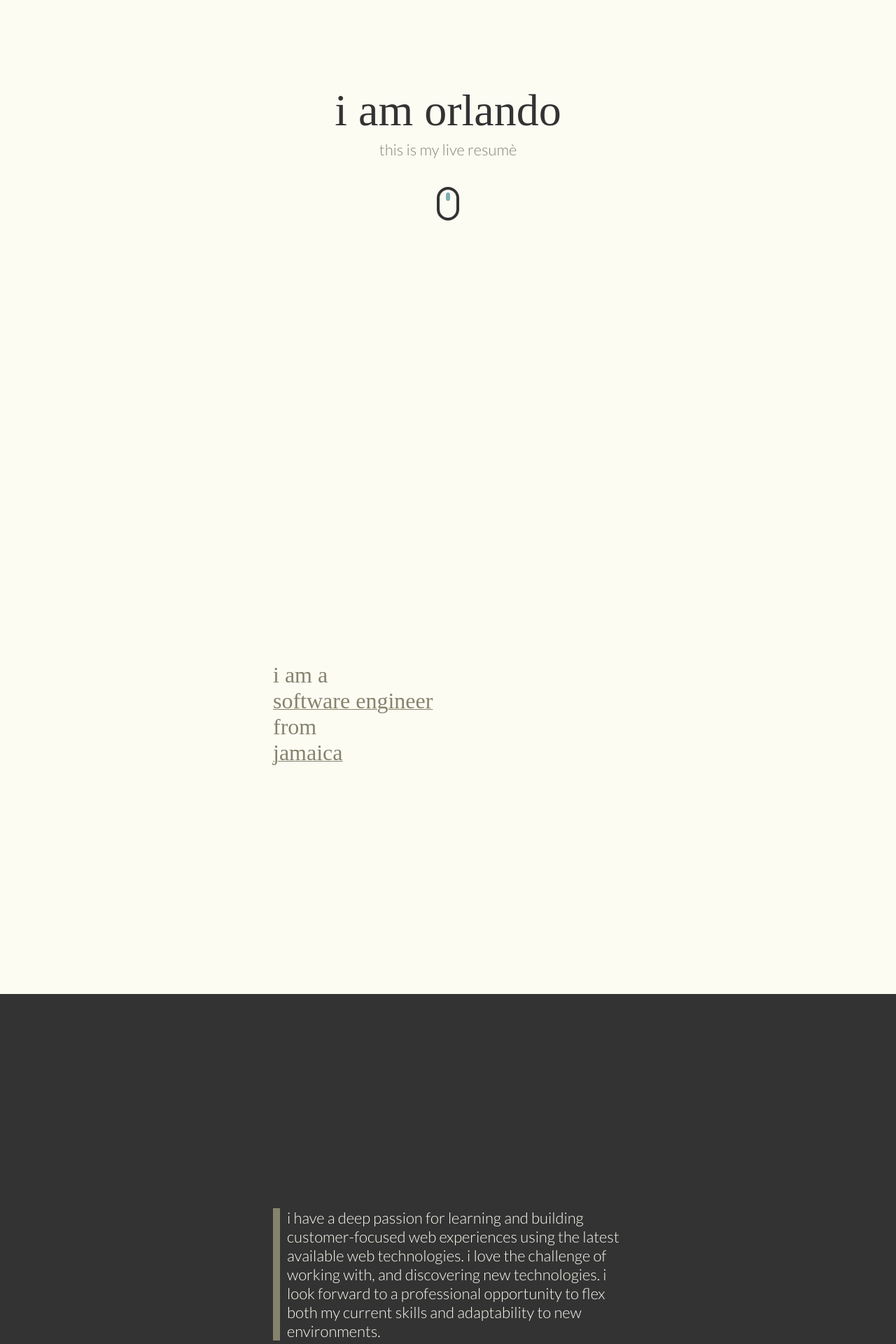
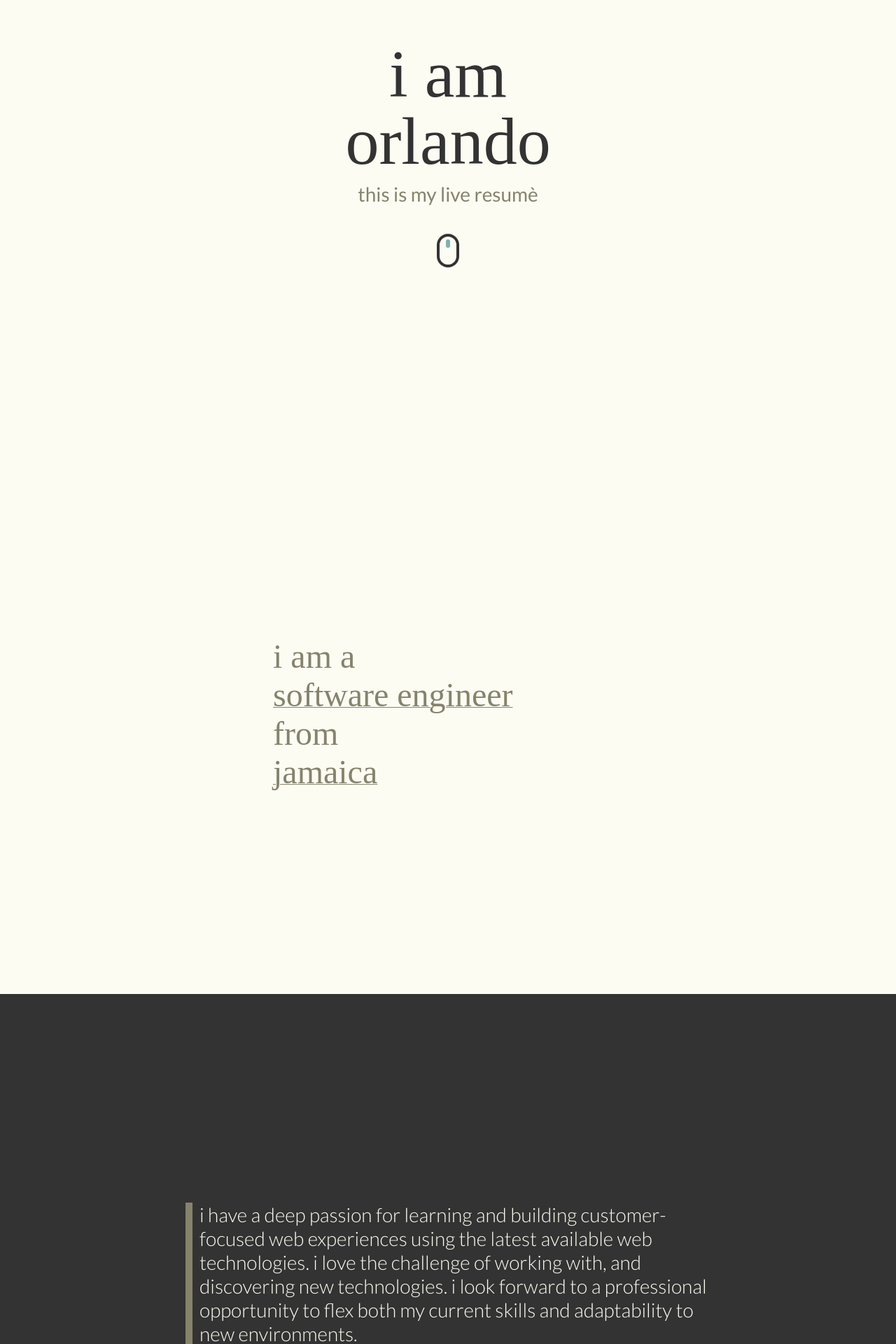
Before and after one commit to 0rland0Wats0n/orlandowatson.me, a React (Create React App) app: page / in a window 1280 px wide. Shown: the part 180-2100 px from the top of the page at 70% size. Built offline with nearby package versions, Linux system fonts and the light colour scheme; a web font is replaced by a local one.

Commit message:
add media queries

```diff
--- a/src/containers/Introduction.tsx
+++ b/src/containers/Introduction.tsx
@@ -16,8 +16,9 @@ const Introduction = () => {
         visibility={isInView ? 'visible' : 'hidden'}
         enterActive='animate__fadeInUp'
         exitActive='animate__fadeOut'
+        className='ff--paragraph fw--light'
       >
-        <Text quote>{introduction}</Text>
+        <Text size='above-average' quote>{introduction}</Text>
       </AnimatedElement>
     </section>
   )
--- a/src/containers/Landing.tsx
+++ b/src/containers/Landing.tsx
@@ -18,7 +18,7 @@ const Landing = () => {
         visibility={isInView ? 'visible' : 'hidden'}
         enterActive='animate__fadeInUp'
         exitActive='animate__fadeOutUp'
-        className="name"
+        className="Name"
       >
         <Text size='xlarge'>i am {name}</Text>
       </AnimatedElement>
@@ -27,9 +27,9 @@ const Landing = () => {
         visibility={isInView ? 'visible' : 'hidden'}
         enterActive='animate__fadeInUp'
         exitActive='animate__fadeOutUp'
-        className='intro color--brown'
+        className='intro color--brown ff--paragraph'
       >
-        <Text>this is my live resumè</Text>
+        <Text size='above-average'>this is my live resumè</Text>
       </AnimatedElement>
       <AnimatedElement
         timeout={1250}
--- a/src/styles/modules/Contacts.module.scss
+++ b/src/styles/modules/Contacts.module.scss
@@ -12,7 +12,7 @@
   color: colors.$color-off-white;
 
   .Heading {
-    padding: 3rem 3rem 0;
+    padding: 6rem 3rem 3rem;
     width: 56rem;
     max-width: 100%;
   }
--- a/src/styles/modules/Education.module.scss
+++ b/src/styles/modules/Education.module.scss
@@ -1,7 +1,7 @@
 .Education {
   width: 100%;
   height: 100vh;
-  padding: 3rem;
+  padding: 6rem 3rem;
   display: flex;
   flex-direction: column;
   justify-content: center;
--- a/src/styles/modules/ExperienceContainer.module.scss
+++ b/src/styles/modules/ExperienceContainer.module.scss
@@ -10,10 +10,14 @@
   background-color: colors.$color-brown;
 
   .Heading {
-    padding: 3rem 3rem 0;
+    padding: 6rem 3rem 0;
     color: colors.$color-off-white;
     width: 56rem;
     max-width: 100%;
+
+    @media screen and (min-width: 800px) {
+      width: 75rem;
+    }
   }
 
   .ExperienceItem {
@@ -21,7 +25,7 @@
     flex-direction: column;
     justify-content: center;
     align-items: center;
-    padding: 3rem;
+    padding: 6rem 3rem;
     width: 100%;
 
     & > section ,
@@ -29,6 +33,10 @@
       display: block;
       width: 50rem;
       max-width: 100%;
+
+      @media screen and (min-width: 800px) {
+        width: 69rem;
+      }
     }
 
     &[data-is-dark=true] {
@@ -66,7 +74,7 @@
       justify-content: flex-start;
       align-items: center;
       gap: 1rem;
-      margin-top: 3rem;
+      margin-top: 2rem;
     }
 
     .Projects {
@@ -74,7 +82,7 @@
       flex-direction: column;
       justify-content: flex-start;
       align-items: flex-start;
-      margin-top: 3rem;
+      margin-top: 6rem;
     }
   }
 }
--- a/src/styles/modules/Introduction.module.scss
+++ b/src/styles/modules/Introduction.module.scss
@@ -3,7 +3,7 @@
 .Introduction {
   width: 100%;
   height: 100vh;
-  padding: 30px;
+  padding: 6rem 3rem;
   background-color: colors.$color-black;
   color: colors.$color-off-white;
   display: flex;
@@ -16,5 +16,9 @@
   span {
     width: 50rem;
     max-width: 100%;
+
+    @media screen and (min-width: 800px) {
+      width: 75rem;
+    }
   }
 }
--- a/src/styles/modules/Landing.module.scss
+++ b/src/styles/modules/Landing.module.scss
@@ -2,13 +2,18 @@
   width: 100%;
   height: 100vh;
   text-align: center;
-  padding: 3rem;
+  padding: 6rem 3rem;
   display: flex;
   flex-direction: column;
   justify-content: center;
   align-items: center;
   gap: 1rem;
 
+  .Name {
+    width: 45rem;
+    max-width: 100%;
+  }
+
   .AnimatedScrollIcon {
     margin-top: 3rem;
   }
--- a/src/styles/modules/Project.module.scss
+++ b/src/styles/modules/Project.module.scss
@@ -6,7 +6,7 @@
   flex-direction: column;
   justify-content: flex-start;
   align-items: flex-start;
-  padding-bottom: 3rem;
+  padding-bottom: 6rem;
   padding-left: 2rem;
   border-left: 2px solid colors.$color-blue;
 
--- a/src/styles/modules/SocialButton.module.scss
+++ b/src/styles/modules/SocialButton.module.scss
@@ -1,8 +1,8 @@
 @use "../partials/colors";
 
 .SocialButton {
-  width: 18rem;
-  height: 18rem;
+  width: 23rem;
+  height: 13rem;
   padding: 2rem;
   border-radius: 0.5rem;
   display: flex;
--- a/src/styles/modules/TitleAndCountry.module.scss
+++ b/src/styles/modules/TitleAndCountry.module.scss
@@ -1,7 +1,7 @@
 .TitleAndCountry {
   width: 100%;
   height: 100vh;
-  padding: 3rem;
+  padding: 6rem 3rem;
   display: flex;
   flex-direction: column;
   justify-content: center;
--- a/src/styles/partials/_fonts.scss
+++ b/src/styles/partials/_fonts.scss
@@ -6,35 +6,51 @@ $font-size-root: 62.5%;
   font-size: 6.4rem;
   line-height: 1;
 
-  @media (min-width: 601px) and (min-height: 768) {
+  @media (min-width: 600px) and (min-height: 600px) {
     font-size: 9.6rem
-  }
-
-  @media (min-width: 1368) and (min-height: 768) {
-    font-size: 12.8rem;
   }
 }
 
 .font--large {
   font-size: 3.2rem;
+
+  @media (min-width: 600px) and (min-height: 600px) {
+    font-size: 4.8rem
+  }
 }
 
 .font--above-average {
-  font-size: 2.8rem;
+  font-size: 2.2rem;
+
+  @media (min-width: 600px) and (min-height: 600px)  {
+    font-size: 2.8rem
+  }
 }
 
 .font--normal {
-  font-size: 2.2rem;
+  font-size: 1.6rem;
   font-weight: lighter;
   font-family: $font-stack-paragraph;
 
-  @media (min-width: 601px) and (min-height: 768)  {
-    font-size: 3.2rem
+  @media (min-width: 600px) and (min-height: 600px)  {
+    font-size: 1.8rem;
   }
 }
 
 .font--small {
   font-size: 1.4rem;
+
+  @media (min-width: 601px) and (min-height: 768px)  {
+    font-size: 1.6rem;
+  }
+}
+
+.ff--paragraph {
+  font-family: $font-stack-paragraph;
+}
+
+.fw--light {
+  font-weight: lighter;
 }
 
 .text--underline {
```
